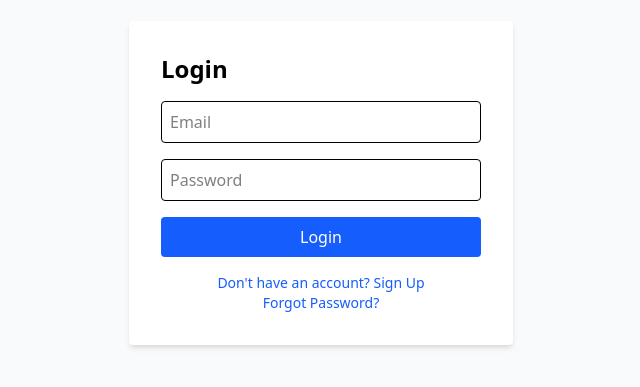
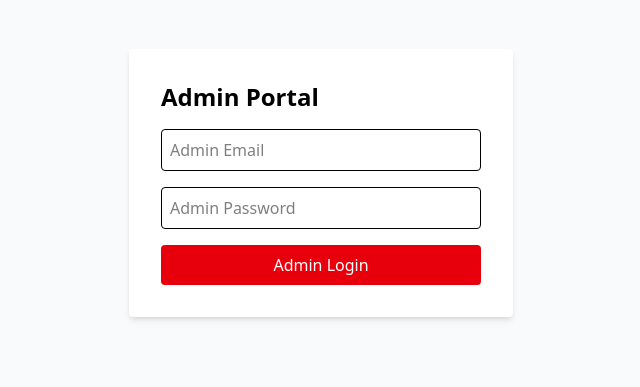
Before and after one commit to erodion4776/Sancho-paper-, a React (Vite) app: page /admin-login in a window 1280 px wide. Before the commit this address led to /login. Shown: the part 217-604 px from the top of the page, without its empty margins (319-959 px from the left). Built offline with nearby package versions, Linux system fonts and the light colour scheme; no server answers.

Commit message:
feat: add admin login page and route
Implement a dedicated admin authentication portal to ensure role-based access control for administrative functions.

```diff
--- a/src/App.tsx
+++ b/src/App.tsx
@@ -2,6 +2,7 @@ import { BrowserRouter, Routes, Route, Navigate } from 'react-router-dom';
 import { AuthProvider, useAuth } from './context/AuthContext';
 import { ProtectedRoute } from './components/ProtectedRoute';
 import { Login } from './pages/Login';
+import { AdminLogin } from './pages/AdminLogin';
 import { Register } from './pages/Register';
 import { ForgotPassword } from './pages/ForgotPassword';
 import { AdminDashboard } from './pages/AdminDashboard';
@@ -9,9 +10,9 @@ import { StaffDashboard } from './pages/StaffDashboard';
 import { ClientDashboard } from './pages/ClientDashboard';
 
 const RootRedirect = () => {
-  const { user, profile, loading, profileLoading } = useAuth();
+  const { user, profile, loading } = useAuth();
 
-  if (loading || profileLoading) {
+  if (loading) {
     return <div className="flex items-center justify-center min-h-screen">Loading...</div>;
   }
 
@@ -27,6 +28,7 @@ export default function App() {
       <BrowserRouter>
         <Routes>
           <Route path="/login" element={<Login />} />
+          <Route path="/admin-login" element={<AdminLogin />} />
           <Route path="/register" element={<Register />} />
           <Route path="/forgot-password" element={<ForgotPassword />} />
 
--- /dev/null
+++ b/src/pages/AdminLogin.tsx
@@ -0,0 +1,58 @@
+import React, { useState } from 'react';
+import { useNavigate } from 'react-router-dom';
+import { getSupabase, isSupabaseConfigured } from '../lib/supabase';
+
+export const AdminLogin = () => {
+  const [email, setEmail] = useState('');
+  const [password, setPassword] = useState('');
+  const [error, setError] = useState('');
+  const [loading, setLoading] = useState(false);
+  const navigate = useNavigate();
+
+  const handleAdminLogin = async (e: React.FormEvent) => {
+    e.preventDefault();
+    if (!isSupabaseConfigured()) {
+       setError('Supabase is not configured.');
+       return;
+    }
+    setLoading(true);
+    setError('');
+
+    const { data: authData, error: authError } = await getSupabase().auth.signInWithPassword({ email, password });
+
+    if (authError) {
+      setError(authError.message);
+      setLoading(false);
+      return;
+    }
+
+    // Verify admin role
+    const { data: profile } = await getSupabase()
+        .from("profiles")
+        .select("role")
+        .eq("id", authData.user.id)
+        .single();
+
+    if (profile?.role !== 'admin') {
+        setError('Unauthorized: Only administrators can access this portal.');
+        await getSupabase().auth.signOut();
+    } else {
+        navigate('/admin');
+    }
+    setLoading(false);
+  };
+
+  return (
+    <div className="flex items-center justify-center min-h-screen bg-gray-50">
+      <form onSubmit={handleAdminLogin} className="p-8 bg-white rounded shadow-md w-96">
+        <h2 className="mb-4 text-2xl font-bold">Admin Portal</h2>
+        {error && <p className="mb-4 text-red-500">{error}</p>}
+        <input type="email" placeholder="Admin Email" className="w-full p-2 mb-4 border rounded" onChange={(e) => setEmail(e.target.value)} required />
+        <input type="password" placeholder="Admin Password" className="w-full p-2 mb-4 border rounded" onChange={(e) => setPassword(e.target.value)} required />
+        <button type="submit" className="w-full p-2 text-white bg-red-600 rounded" disabled={loading}>
+          {loading ? 'Logging in...' : 'Admin Login'}
+        </button>
+      </form>
+    </div>
+  );
+};
```
